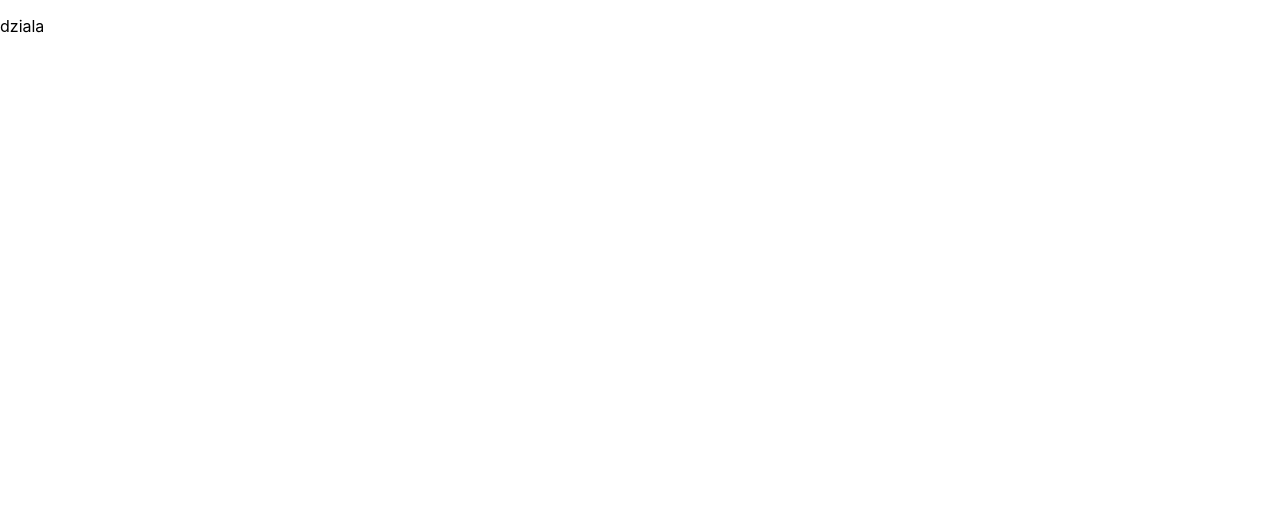
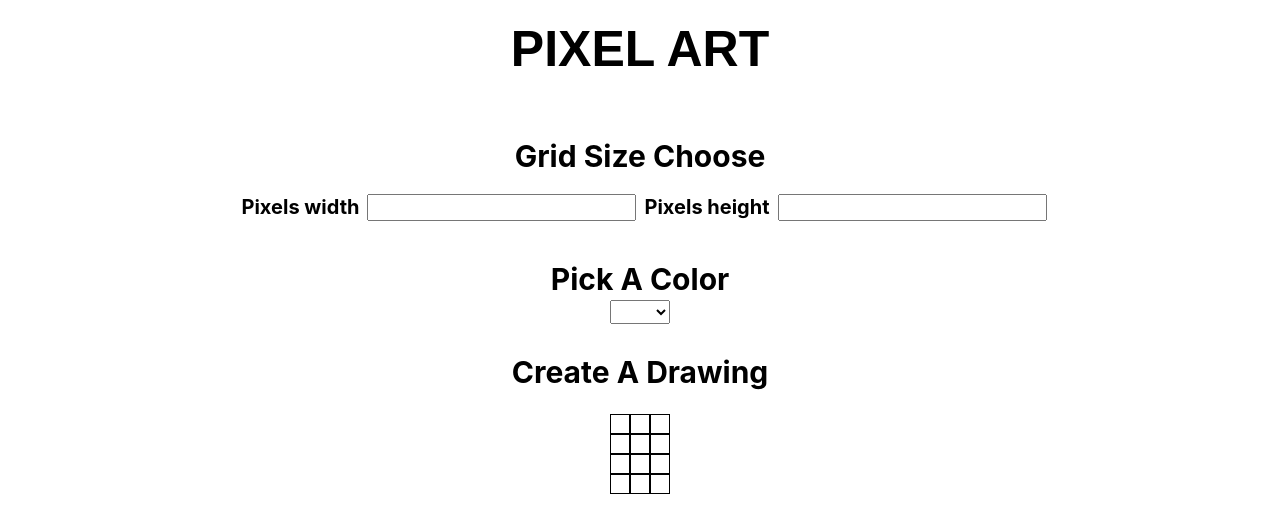
Before and after one commit to BartoszBielecki-PL/pixel-art, a React (Create React App) app: page / in a window 1280 px wide. Shown: the top 532 px of the page. Built offline with nearby package versions, Linux system fonts and the light colour scheme.

Commit message:
create html structure

```diff
--- a/package.json
+++ b/package.json
@@ -6,6 +6,7 @@
     "@testing-library/jest-dom": "^5.11.9",
     "@testing-library/react": "^11.2.5",
     "@testing-library/user-event": "^12.8.3",
+    "node-sass": "^5.0.0",
     "react": "^17.0.1",
     "react-dom": "^17.0.1",
     "react-scripts": "4.0.3",
--- a/src/components/App.css
+++ /dev/null
@@ -1,38 +0,0 @@
-.App {
-  text-align: center;
-}
-
-.App-logo {
-  height: 40vmin;
-  pointer-events: none;
-}
-
-@media (prefers-reduced-motion: no-preference) {
-  .App-logo {
-    animation: App-logo-spin infinite 20s linear;
-  }
-}
-
-.App-header {
-  background-color: #282c34;
-  min-height: 100vh;
-  display: flex;
-  flex-direction: column;
-  align-items: center;
-  justify-content: center;
-  font-size: calc(10px + 2vmin);
-  color: white;
-}
-
-.App-link {
-  color: #61dafb;
-}
-
-@keyframes App-logo-spin {
-  from {
-    transform: rotate(0deg);
-  }
-  to {
-    transform: rotate(360deg);
-  }
-}
--- a/src/components/App.js
+++ b/src/components/App.js
@@ -1,12 +1,20 @@
 import React, { Component } from "react";
-import "./App.css";
+
+import "./App.scss";
+import Header from "./Header";
+import GridSizeChoose from "./GridSizeChoose";
+import ColorPick from "./ColorPick";
+import DrawingArea from "./DrawingArea";
 
 class App extends Component {
   state = {};
   render() {
     return (
-      <div>
-        <p>dziala</p>
+      <div className="wrap">
+        <Header />
+        <GridSizeChoose />
+        <ColorPick />
+        <DrawingArea />
       </div>
     );
   }
--- /dev/null
+++ b/src/components/App.scss
@@ -0,0 +1,11 @@
+* {
+  margin: 0;
+  padding: 0;
+  box-sizing: border-box;
+}
+
+.wrap {
+  max-width: 95%;
+  margin: 0 auto;
+  text-align: center;
+}
--- /dev/null
+++ b/src/components/ColorPick.js
@@ -0,0 +1,16 @@
+import React, { Component } from "react";
+import "./ColorPick.sass";
+
+class ColorPick extends Component {
+  state = {};
+  render() {
+    return (
+      <section className="colorPick">
+        <h2>Pick A Color</h2>
+        <select name="color" id="color"></select>
+      </section>
+    );
+  }
+}
+
+export default ColorPick;
--- /dev/null
+++ b/src/components/ColorPick.sass
@@ -0,0 +1,8 @@
+.colorPick
+    font-size: 20px
+    margin-top: 40px
+    margin-bottom: 30px
+
+    select
+        height: 24px
+        width: 60px
--- /dev/null
+++ b/src/components/DrawingArea.js
@@ -0,0 +1,26 @@
+import React from "react";
+import "./DrawingArea.sass";
+
+const DrawingArea = () => {
+  return (
+    <main>
+      <h2>Create A Drawing</h2>
+      <section className="drawingArea">
+        <div></div>
+        <div></div>
+        <div></div>
+        <div></div>
+        <div></div>
+        <div></div>
+        <div></div>
+        <div></div>
+        <div></div>
+        <div></div>
+        <div></div>
+        <div></div>
+      </section>
+    </main>
+  );
+};
+
+export default DrawingArea;
--- /dev/null
+++ b/src/components/DrawingArea.sass
@@ -0,0 +1,23 @@
+main
+    font-size: 20px
+    position: relative
+
+    h2
+        margin-bottom: 20px
+
+    .drawingArea
+        display: flex
+        flex-wrap: wrap
+        width: 60px
+        position: absolute
+        top: 60px
+        left: 50%
+        transform: translateX(-50%)
+
+        div
+            width: 20px
+            height: 20px
+            border: 1px solid black
+
+        div:hover
+            cursor: pointer
--- /dev/null
+++ b/src/components/GridSizeChoose.js
@@ -0,0 +1,20 @@
+import React, { Component } from "react";
+
+import "./GridSizeChoose.sass";
+
+class GridSizeChoose extends Component {
+  state = {};
+  render() {
+    return (
+      <section className="gridSizeChoose">
+        <h2>Grid Size Choose</h2>
+        <label htmlFor="pixelWidth">Pixels width</label>
+        <input type="number" />
+        <label htmlFor="pixelHeight">Pixels height</label>
+        <input type="number" />
+      </section>
+    );
+  }
+}
+
+export default GridSizeChoose;
--- /dev/null
+++ b/src/components/GridSizeChoose.sass
@@ -0,0 +1,15 @@
+.gridSizeChoose
+    font-size: 20px
+    margin-top: 60px
+    margin-bottom: 30px
+
+    h2
+        margin-bottom: 20px
+
+    label
+        margin: 0 8px
+        font-weight: bold
+
+    input
+        font-size: 20px
+        text-align: center
--- /dev/null
+++ b/src/components/Header.js
@@ -0,0 +1,12 @@
+import React from "react";
+import "./Header.sass";
+
+const Header = () => {
+  return (
+    <header>
+      <h1>pixel art</h1>
+    </header>
+  );
+};
+
+export default Header;
--- /dev/null
+++ b/src/components/Header.sass
@@ -0,0 +1,6 @@
+header
+    font-size: 25px
+    text-align: center
+    margin: 20px 0
+    text-transform: uppercase
+    font-family: Arial, Helvetica, sans-serif
```
Also changed, not shown: 1 other file (tests, documents, lock files or other folders).
